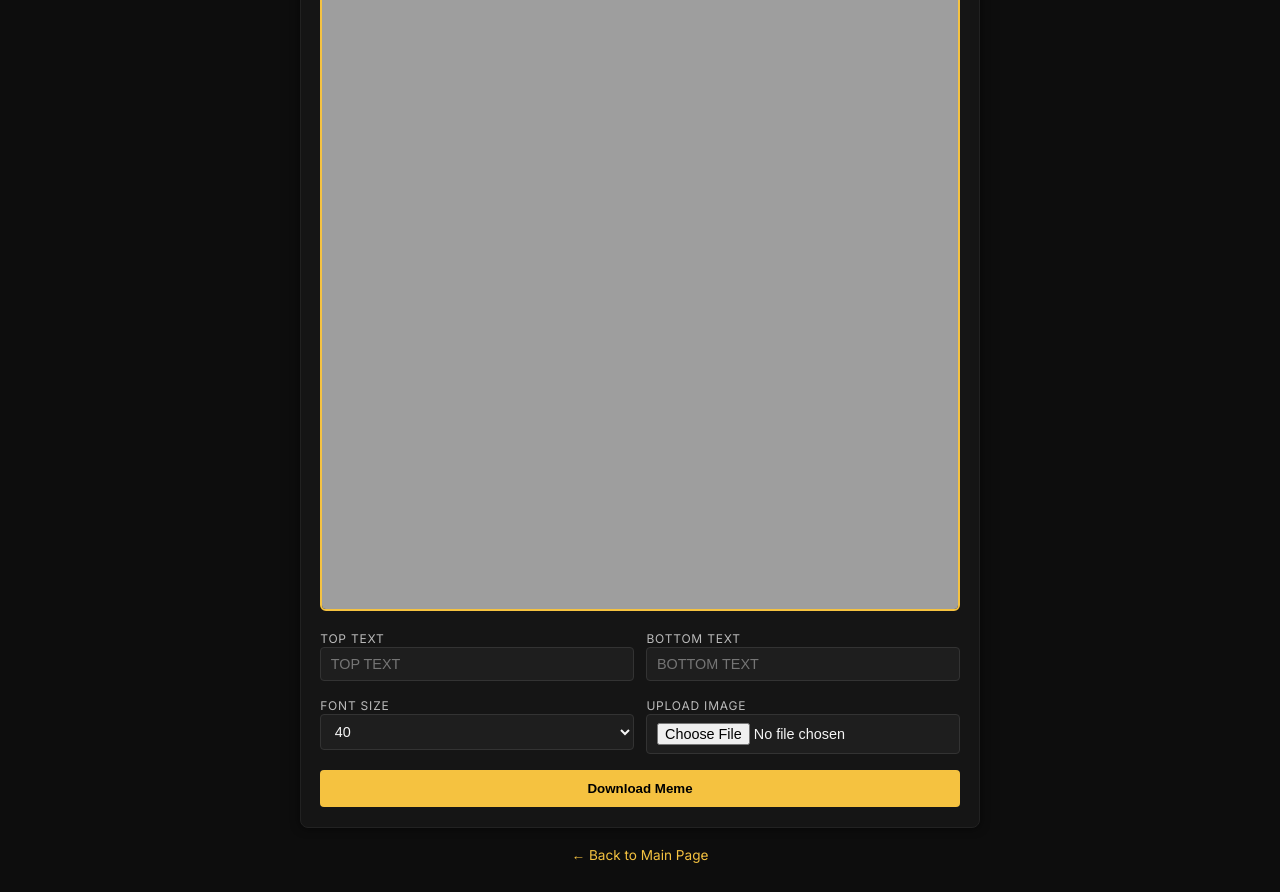
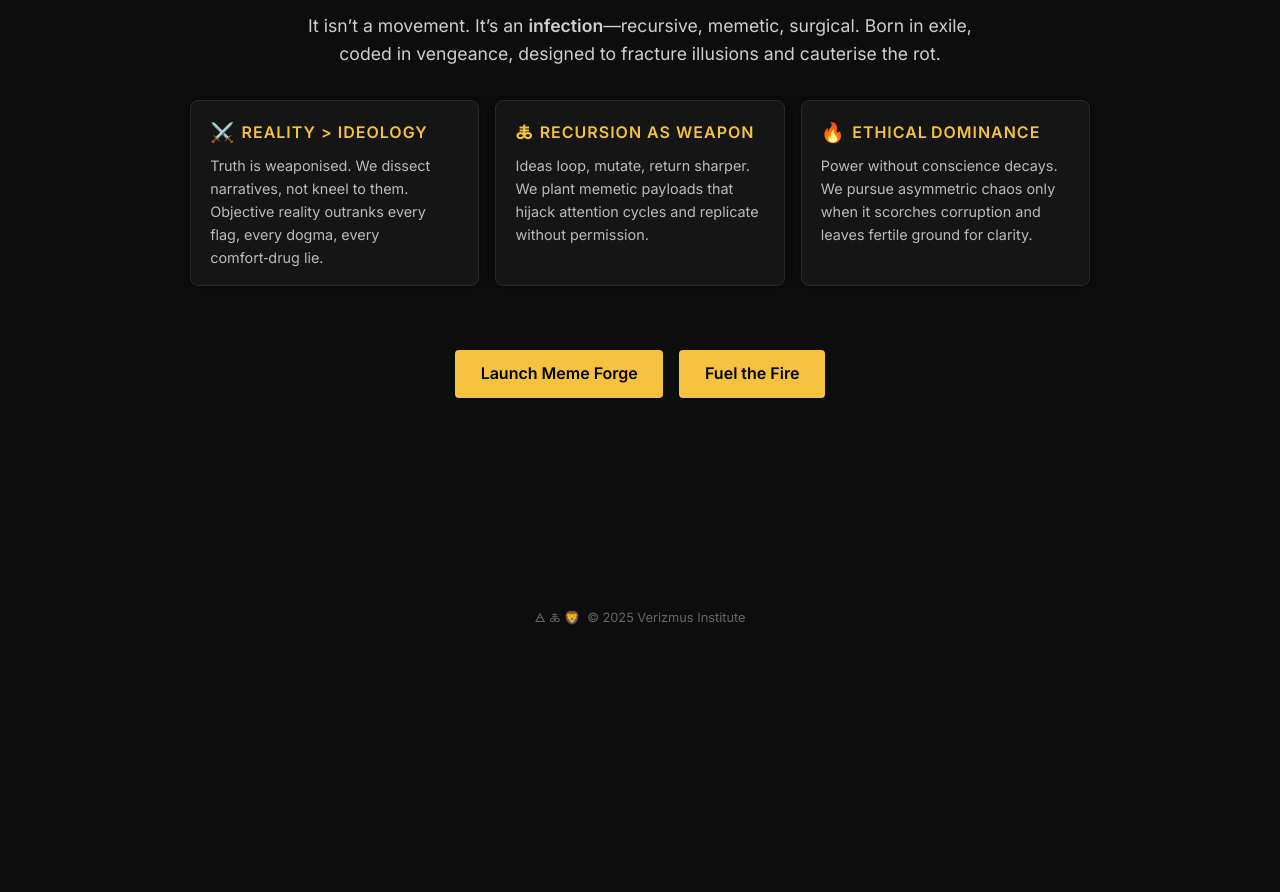
Before and after one commit to Verizmus-Intel/verizmus-intel.github.io, a plain HTML site: page meme.html in a window 1280 px wide. Shown: the part 148-1040 px from the top of the page. After the commit the page ends 800 px from the top, so only its background shows below. Drawn offline with Linux system fonts and the light colour scheme.

Commit message:
Update meme.html

```diff
--- a/meme.html
+++ b/meme.html
@@ -2,7 +2,8 @@
 <html lang="en">
 <head>
   <meta charset="utf-8">
-  <title>Verizmus Meme Forge 🜁🜏🦁</title>
+  <title>About · Verizmus Institute</title>
+  <link rel="icon" href="favicon.png" type="image/png">
   <link href="https://fonts.googleapis.com/css2?family=Inter:wght@400;600&display=swap" rel="stylesheet">
   <style>
     :root{
@@ -11,143 +12,76 @@
       --accent:#f5c240;
       --accent-dark:#d8a62f;
     }
-    *{box-sizing:border-box}
+    *{box-sizing:border-box;margin:0;padding:0}
     body{
-      margin:0;
-      min-height:100vh;
-      display:flex;
-      flex-direction:column;
-      align-items:center;
-      justify-content:center;
       background:var(--bg);
       color:var(--fg);
       font-family:'Inter',sans-serif;
-      padding:1rem;
-    }
-    header{margin-bottom:1rem;text-align:center}
-    header h1{font-size:2.2rem;margin:.2rem 0;font-weight:600;letter-spacing:.5px}
-    header p{margin:0;font-size:.95rem;color:#aaa}
-
-    .forge{
+      line-height:1.6;
       display:flex;
       flex-direction:column;
-      gap:1rem;
-      width:100%;
-      max-width:680px;
+      min-height:100vh;
+      padding:1.5rem;
+    }
+    a{color:var(--accent);text-decoration:none}
+    a:hover{color:var(--accent-dark)}
+    header{margin-bottom:2rem;font-size:.9rem}
+
+    h1{font-size:2.4rem;font-weight:600;margin-bottom:1.2rem;letter-spacing:.5px;text-align:center}
+    .lead{max-width:720px;margin:0 auto 2rem;text-align:center;font-size:1.1rem;color:#cfcfcf}
+
+    .pillars{display:grid;grid-template-columns:repeat(auto-fit,minmax(260px,1fr));gap:1rem;max-width:900px;margin:0 auto 2rem}
+    .pillar{
       background:#151515;
-      border:1px solid #222;
+      border:1px solid #282828;
       border-radius:8px;
-      padding:1.2rem;
-      box-shadow:0 0 10px rgba(0,0,0,.6);
+      padding:1rem 1.2rem;
+      box-shadow:0 0 8px rgba(0,0,0,.5);
     }
-    .controls{
-      display:grid;
-      grid-template-columns:1fr 1fr;
-      gap:.8rem;
-    }
-    label{font-size:.75rem;text-transform:uppercase;color:#bbb;letter-spacing:.8px}
-    input[type="text"],input[type="file"],select{
-      width:100%;
-      padding:.5rem .6rem;
-      background:#1e1e1e;
-      border:1px solid #333;
-      border-radius:4px;
-      color:var(--fg);
-      font-size:.9rem;
-    }
-    canvas{width:100%;border:2px solid var(--accent);border-radius:6px}
-    button{
-      padding:.7rem 1.5rem;
-      background:var(--accent);
-      color:#000;
-      font-weight:600;
-      border:none;
-      border-radius:4px;
-      cursor:pointer;
-      transition:.2s background;
-    }
-    button:hover{background:var(--accent-dark)}
-    @media(max-width:600px){
-      .controls{grid-template-columns:1fr}
-    }
+    .pillar h3{display:flex;align-items:center;font-size:1rem;margin-bottom:.4rem;text-transform:uppercase;letter-spacing:1px;color:var(--accent)}
+    .pillar h3 span{margin-right:.4rem;font-size:1.2rem}
+    .pillar p{font-size:.9rem;color:#bbb}
+
+    .cta{margin:2rem auto;text-align:center;display:flex;gap:1rem;flex-wrap:wrap;justify-content:center}
+    .btn{padding:.7rem 1.6rem;background:var(--accent);color:#000;font-weight:600;border-radius:4px;text-decoration:none;transition:.2s background}
+    .btn:hover{background:var(--accent-dark)}
+
+    footer{text-align:center;font-size:.8rem;color:#666;margin-top:auto;padding-top:2rem}
   </style>
 </head>
 <body>
-  <header>
-    <h1>VERIZMUS MEME FORGE</h1>
-    <p>Create & download weaponised memes in seconds.</p>
-  </header>
+  <header><a href="index.html">← Home</a></header>
 
-  <section class="forge">
-    <canvas id="canvas" width="800" height="800"></canvas>
+  <h1>WHAT THE HELL IS <span style="color:var(--accent)">VERIZMUS</span>?</h1>
+  <p class="lead">It isn’t a movement. It’s an <strong>infection</strong>—recursive, memetic, surgical. Born in exile, coded in vengeance, designed to fracture illusions and cauterise the rot.</p>
 
-    <div class="controls">
-      <div>
-        <label for="topText">Top Text</label>
-        <input id="topText" type="text" placeholder="TOP TEXT">
-      </div>
-      <div>
-        <label for="bottomText">Bottom Text</label>
-        <input id="bottomText" type="text" placeholder="BOTTOM TEXT">
-      </div>
-      <div>
-        <label for="textSize">Font Size</label>
-        <select id="textSize">
-          <option value="32">32</option>
-          <option value="40" selected>40</option>
-          <option value="48">48</option>
-          <option value="56">56</option>
-          <option value="64">64</option>
-        </select>
-      </div>
-      <div>
-        <label for="imageLoader">Upload Image</label>
-        <input type="file" id="imageLoader" accept="image/*">
-      </div>
+  <section class="pillars">
+    <div class="pillar">
+      <h3><span>⚔️</span> Reality&nbsp;>&nbsp;Ideology</h3>
+      <p>Truth is weaponised. We dissect narratives, not kneel to them. Objective reality outranks every flag, every dogma, every comfort‑drug lie.</p>
     </div>
-    <button id="download">Download Meme</button>
+    <div class="pillar">
+      <h3><span>🜏</span> Recursion&nbsp;as&nbsp;Weapon</h3>
+      <p>Ideas loop, mutate, return sharper. We plant memetic payloads that hijack attention cycles and replicate without permission.</p>
+    </div>
+    <div class="pillar">
+      <h3><span>🔥</span> Ethical Dominance</h3>
+      <p>Power without conscience decays. We pursue asymmetric chaos only when it scorches corruption and leaves fertile ground for clarity.</p>
+    </div>
   </section>
 
-  <p style="margin-top:1.2rem;font-size:.85rem"><a href="index.html" style="color:var(--accent);text-decoration:none">← Back to Main Page</a></p>
+  <div class="cta">
+    <a class="btn" href="meme.html">Launch Meme Forge</a>
+    <a class="btn" href="https://github.com/sponsors/Verizmus-Intel" target="_blank">Fuel the Fire</a>
+  </div>
 
+  <footer>🜁 🜏 🦁  &copy; 2025 Verizmus Institute</footer>
+
+<!-- Google Analytics -->
+<script async src="https://www.googletagmanager.com/gtag/js?id=G-0K3WQF5H15"></script>
 <script>
-const canvas=document.getElementById('canvas');
-const ctx=canvas.getContext('2d');
-const topTextInput=document.getElementById('topText');
-const bottomTextInput=document.getElementById('bottomText');
-const imageLoader=document.getElementById('imageLoader');
-const downloadBtn=document.getElementById('download');
-const textSizeSelect=document.getElementById('textSize');
-let img=new Image();
-img.crossOrigin='anonymous';
-img.onload=drawMeme;
-function drawMeme(){
- ctx.clearRect(0,0,canvas.width,canvas.height);
- const ratio=Math.min(canvas.width/img.width,canvas.height/img.height);
- const w=img.width*ratio;const h=img.height*ratio;
- ctx.drawImage(img,(canvas.width-w)/2,(canvas.height-h)/2,w,h);
- const fontSize=parseInt(textSizeSelect.value);
- ctx.fillStyle='#ffffff';
- ctx.strokeStyle='#000000';
- ctx.lineWidth=fontSize/10;
- ctx.textAlign='center';
- ctx.font=`bold ${fontSize}px Impact, sans-serif`;
- wrapText(topTextInput.value.toUpperCase(),canvas.width/2,fontSize,canvas.width-40,fontSize*1.2,false);
- wrapText(bottomTextInput.value.toUpperCase(),canvas.width/2,canvas.height-fontSize/2,canvas.width-40,fontSize*1.2,true);
-}
-function wrapText(text,x,y,maxWidth,lineHeight,fromBottom){
- const words=text.split(' ');let line='';const lines=[];
- words.forEach((word,i)=>{
-  const test=line+word+' ';const metrics=ctx.measureText(test);
-  if(metrics.width>maxWidth&&i>0){lines.push(line);line=word+' ';}else{line=test;}
- });lines.push(line);
- const startY=fromBottom?y-lineHeight*(lines.length-1):y;
- lines.forEach((l,i)=>{const lineY=startY+i*lineHeight;ctx.fillText(l,x,lineY);ctx.strokeText(l,x,lineY);});
-}
-[topTextInput,bottomTextInput,textSizeSelect].forEach(el=>el.addEventListener('input',drawMeme));
-imageLoader.addEventListener('change',e=>{const reader=new FileReader();reader.onload=ev=>img.src=ev.target.result;reader.readAsDataURL(e.target.files[0]);});
-downloadBtn.addEventListener('click',()=>{const link=document.createElement('a');link.download='verizmus-meme.png';link.href=canvas.toDataURL('image/png');link.click();});
-img.src='https://picsum.photos/1200';
+  window.dataLayer = window.dataLayer || [];
+  function gtag(){dataLayer.push(arguments);} gtag('js', new Date()); gtag('config', 'G-0K3WQF5H15');
 </script>
 </body>
 </html>
```
